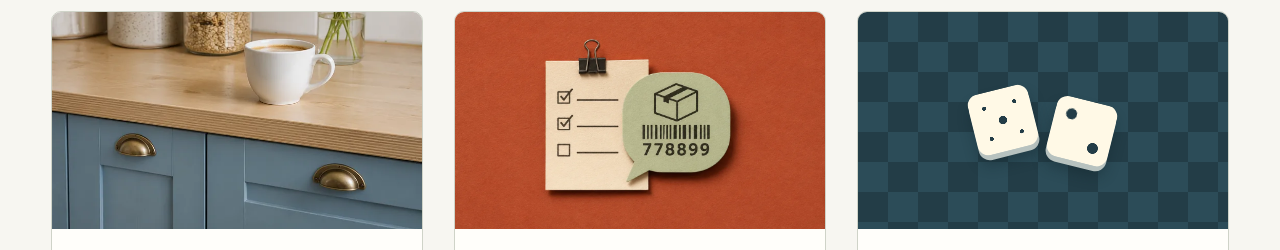
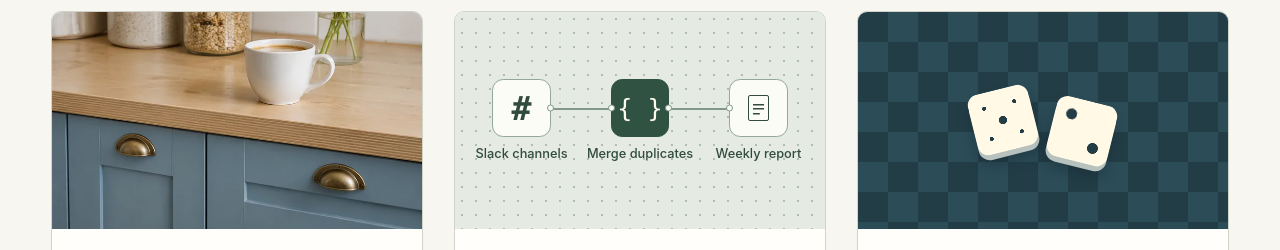
Before and after one commit to perebendya/ai-automation-portfolio, a plain HTML site: page index.html in a window 1280 px wide. Shown: the part 384-634 px from the top of the page. Drawn offline with Linux system fonts and the light colour scheme.

Commit message:
Explain the weekly moderation workflow on the project card

```diff
--- a/index.html
+++ b/index.html
@@ -4,7 +4,7 @@
   <title data-uk="Проєкти · Дарія Кукла">Projects · Dariia Kukla</title>
   <link rel="icon" href="favicon.ico" sizes="16x16 32x32 48x48 64x64" type="image/x-icon">
   <meta name="description" content="Explore Dariia Kukla’s AI automation projects, interactive demos and work at OBRIO." data-uk-description="Проєкти Дарії Кукли з AI-автоматизації, інтерактивні демо й робочі кейси з OBRIO.">
-  <link rel="stylesheet" href="demo.css?v=footer2"><link rel="stylesheet" href="projects.css?v=report-cover">
+  <link rel="stylesheet" href="demo.css?v=footer2"><link rel="stylesheet" href="projects.css?v=report-flow">
 </head><body>
 <a class="skip" href="#projects" data-uk="До проєктів">Skip to projects</a>
 <header class="masthead"><div class="wrap">
@@ -33,10 +33,16 @@
         </div>
       </a>
       <a class="project-card" href="report.html#demo-title" data-site-link>
-        <div class="card-art report-art"><img src="assets/moderation-report.webp" alt="" width="1200" height="706"></div>
+        <div class="card-art report-art" aria-hidden="true">
+          <div class="report-flow">
+            <span class="flow-step"><span class="flow-node flow-channel">#</span><span data-uk="Канали Slack">Slack channels</span></span>
+            <span class="flow-step"><span class="flow-node flow-code">{ }</span><span data-uk="Прибрати повтори">Merge duplicates</span></span>
+            <span class="flow-step"><span class="flow-node"><span class="flow-page"></span></span><span data-uk="Звіт за тиждень">Weekly report</span></span>
+          </div>
+        </div>
         <div class="card-copy"><h3 data-uk="Тижневий звіт про модерацію">Weekly moderation report</h3>
-          <p data-uk="Перевір, чому система сплутала номер посилки з телефоном. Я зібрала в n8n звіт, який об’єднує повторні сповіщення зі Slack і заощаджує менеджеру близько 4 годин ручної роботи щотижня.">See why a parcel reference triggered a phone-number alert. I built an n8n report that merges duplicate Slack alerts and saves the manager about 4 hours of manual work each week.</p>
-          <span class="card-action" data-uk="Перевірити сповіщення">Review the alert</span>
+          <p data-uk="Раніше менеджер щоп’ятниці перечитував кілька каналів Slack. Я зібрала в n8n звіт, який рахує випадки без повторів і підсумовує коментарі модераторів. Це заощаджує команді близько 4 годин на тиждень.">Every Friday, the manager used to read through several Slack channels. I built an n8n report that counts each case once and summarizes the moderators’ notes. It saves the team about 4 hours a week.</p>
+          <span class="card-action" data-uk="Переглянути звіт">View the report</span>
         </div>
       </a>
       <a class="project-card" href="boardgames.html" data-site-link>
--- a/projects.css
+++ b/projects.css
@@ -8,7 +8,43 @@
 .project-card:hover .card-action { text-decoration-thickness:2px; }
 .card-art { height:clamp(10rem,17vw,14.5rem); overflow:hidden; }
 .rental-art img { display:block; width:100%; height:100%; object-fit:cover; object-position:50% 55%; }
-.report-art img { display:block; width:100%; height:100%; object-fit:cover; }
+/* A small view of the moderation workflow, from the Slack channels to the report. */
+.report-art {
+  display:grid; place-items:center; background-color:#e5eae3;
+  background-image:radial-gradient(circle,#aebbb1 .7px,transparent .9px); background-size:14px 14px;
+}
+.report-flow {
+  --node-size:clamp(2.55rem,4.6vw,3.65rem);
+  position:relative; display:grid; grid-template-columns:repeat(3,minmax(0,1fr));
+  width:min(96%,24rem); color:#314b3e;
+}
+.report-flow::before {
+  content:""; position:absolute; top:calc(var(--node-size) / 2); left:16.67%; right:16.67%;
+  border-top:2px solid #81988b;
+}
+.flow-step {
+  position:relative; display:flex; flex-direction:column; align-items:center; gap:.55rem;
+  text-align:center; font:550 clamp(.72rem,1vw,.85rem)/1.22 var(--sans);
+}
+.flow-node {
+  position:relative; display:grid; place-items:center; width:var(--node-size); height:var(--node-size);
+  border:1.5px solid #93a79a; border-radius:.7rem; background:#fcfcf6;
+}
+.flow-node::before, .flow-node::after {
+  content:""; position:absolute; top:50%; width:7px; height:7px; border:1.5px solid #81988b;
+  background:#f9faf3; border-radius:50%; transform:translateY(-50%);
+}
+.flow-node::before { left:-4px; }
+.flow-node::after { right:-4px; }
+.flow-step:first-child .flow-node::before, .flow-step:last-child .flow-node::after { display:none; }
+.flow-channel { font:650 calc(var(--node-size) * .57)/1 var(--mono); }
+.flow-code { background:#2f5242; color:#fffbed; border-color:#2f5242; font:500 calc(var(--node-size) * .43)/1 var(--mono); }
+.flow-page {
+  width:36%; height:46%; border:1.7px solid currentColor; border-radius:2px;
+  background:linear-gradient(currentColor,currentColor) 50% 34% / 60% 1.5px no-repeat,
+             linear-gradient(currentColor,currentColor) 50% 54% / 60% 1.5px no-repeat,
+             linear-gradient(currentColor,currentColor) 34% 75% / 36% 1.5px no-repeat;
+}
 .card-copy { flex:1; display:flex; flex-direction:column; align-items:start; padding:clamp(1rem,2.1vw,1.7rem); }
 .card-copy h3 { font:400 clamp(1.5rem,2.4vw,2.1rem)/1.15 var(--serif); }
 .card-copy p { margin:.55rem 0 1rem; max-width:48ch; color:var(--muted); }
```
Also changed, not shown: assets/moderation-report.webp (deleted).
